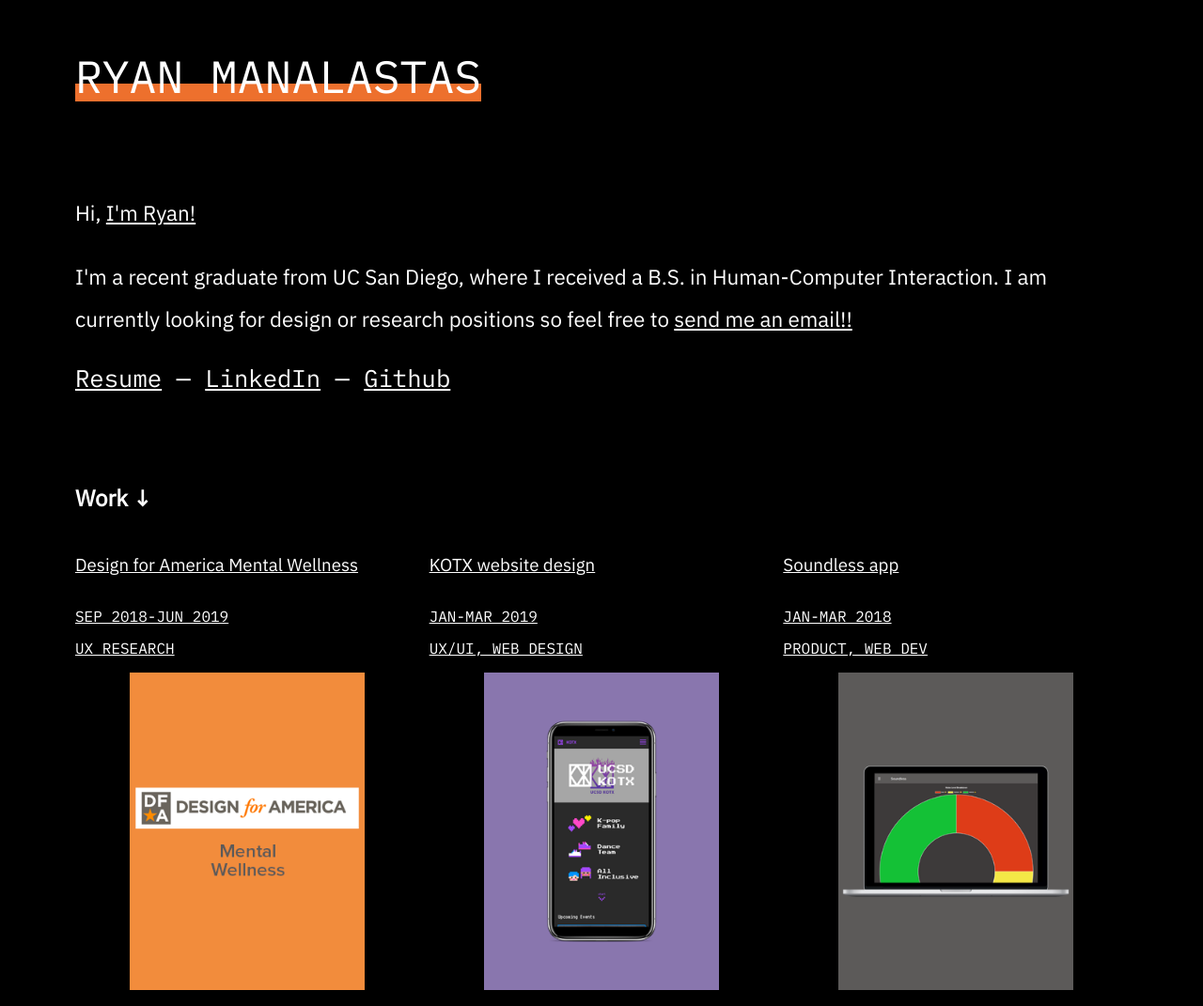
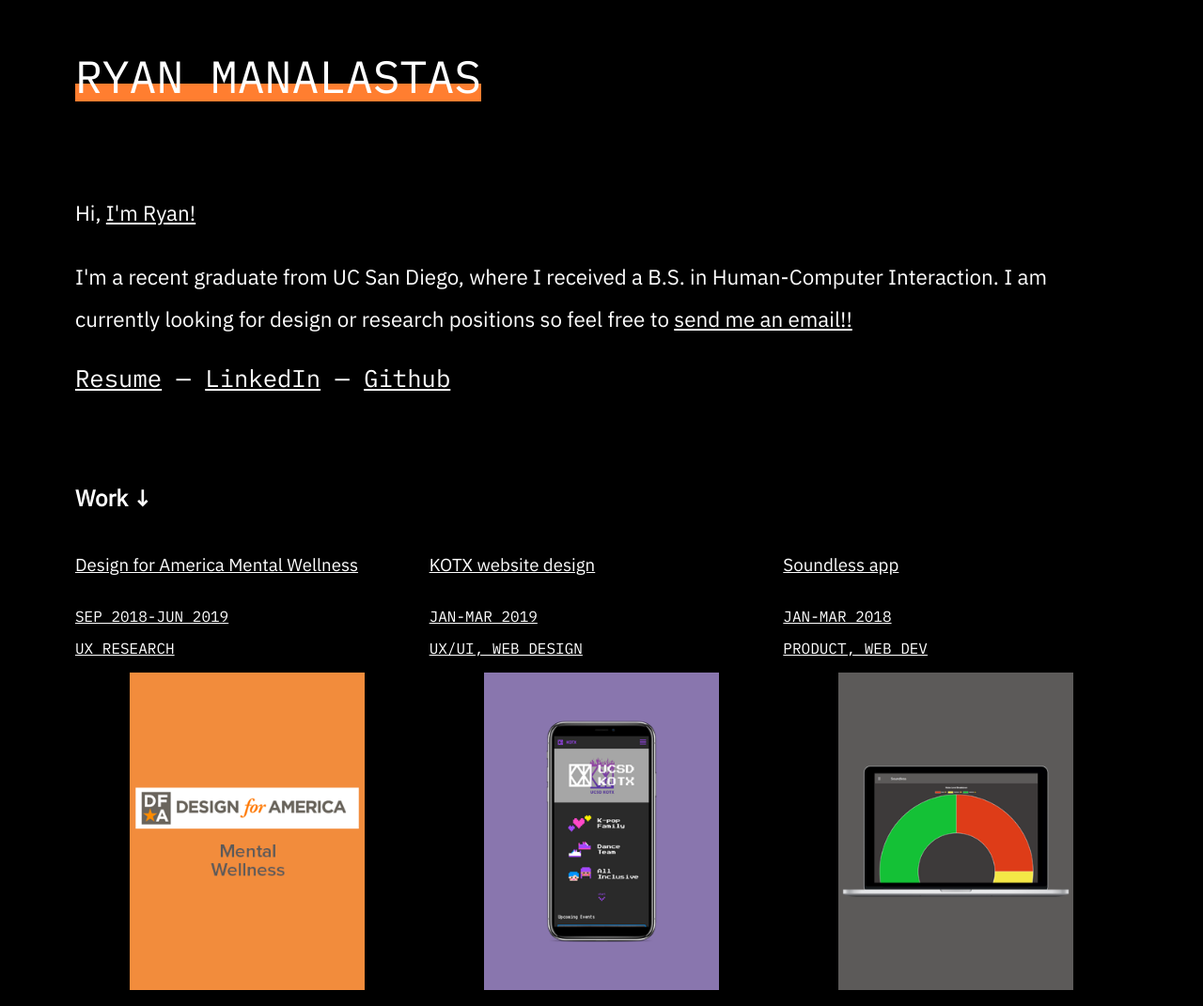
Before and after one commit to manayam/portfolio, a plain HTML site: page index.html in a window 1280 px wide. Shown: the top 1071 px of the page at 94% size. Drawn offline with Linux system fonts and the light colour scheme.

Commit message:
changed orange to a more accurate channel orange hex code :-)

```diff
--- a/css/main.css
+++ b/css/main.css
@@ -87,7 +87,7 @@
 }
 
 .logo a {
-  background-image: linear-gradient(90deg, #ed702d, #ed702d);
+  background-image: linear-gradient(90deg, #ff7e30, #ff7e30);
   text-decoration: none;
   background-repeat: no-repeat;
   background-size: 100% 0.4em;
```
